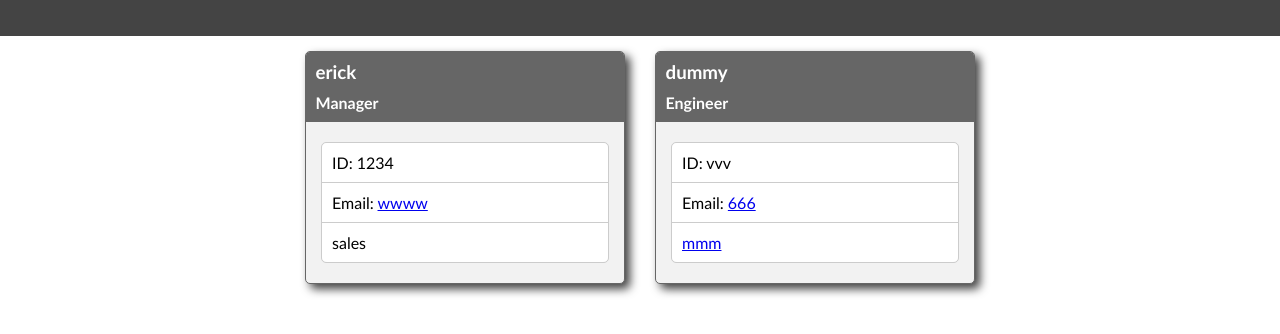
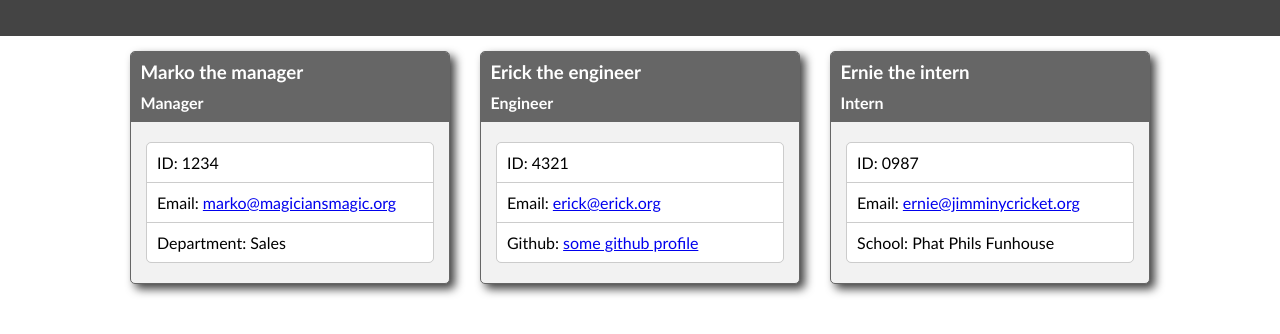
Before and after one commit to erickmeline/Profile-Generator, a website: page index.html in a window 1280 px wide. Shown: the part 80-414 px from the top of the page. Drawn offline with Linux system fonts and the light colour scheme.

Commit message:
clean up

```diff
--- a/index.html
+++ b/index.html
@@ -77,25 +77,37 @@
 
         <section>
             <header>
-                <h3>erick</h3>
+                <h3>Marko the manager</h3>
                 <h4>Manager</h4>
             </header>
             <ul>
                 <li>ID: 1234</li>
-                <li>Email: <a href="mailto:wwww">wwww</a></li>
-                <li>sales</li>
+                <li>Email: <a href="mailto:marko@magiciansmagic.org">marko@magiciansmagic.org</a></li>
+                <li>Department: Sales</li>
             </ul>
         </section>
 
         <section>
             <header>
-                <h3>dummy</h3>
+                <h3>Erick the engineer</h3>
                 <h4>Engineer</h4>
             </header>
             <ul>
-                <li>ID: vvv</li>
-                <li>Email: <a href="mailto:666">666</a></li>
-                <li><a href="mmm">mmm</a></li>
+                <li>ID: 4321</li>
+                <li>Email: <a href="mailto:erick@erick.org">erick@erick.org</a></li>
+                <li>Github: <a href="some github profile">some github profile</a></li>
+            </ul>
+        </section>
+
+        <section>
+            <header>
+                <h3>Ernie the intern</h3>
+                <h4>Intern</h4>
+            </header>
+            <ul>
+                <li>ID: 0987</li>
+                <li>Email: <a href="mailto:ernie@jimminycricket.org">ernie@jimminycricket.org</a></li>
+                <li>School: Phat Phils Funhouse</li>
             </ul>
         </section>
 
--- a/index.js
+++ b/index.js
@@ -102,7 +102,7 @@ const checkOptions = () => {
     inquirer.prompt(inputs_options).then((response) => {
         if (response.options === 'Engineer') {
             getEngineer().then((response) => {
-                const engineer = new Engineer(response.name, response.email, response.id, response.github);
+                const engineer = new Engineer(response.name, response.id, response.email, response.github);
                 team.push(card(engineer));
                 console.log('-----------------------------------');
                 console.log(`Added engineer: ${response.name}`);
@@ -112,7 +112,7 @@ const checkOptions = () => {
         }
         else if (response.options === 'Intern') {
             getIntern().then((response) => {
-                const intern = new Intern(response.name, response.email, response.id, response.school);
+                const intern = new Intern(response.name, response.id, response.email, response.school);
                 team.push(card(intern));
                 console.log('-----------------------------------');
                 console.log(`Added intern: ${response.name}`);
```
Also changed, not shown: README.md, images/screenshot.png, 1 other file.
